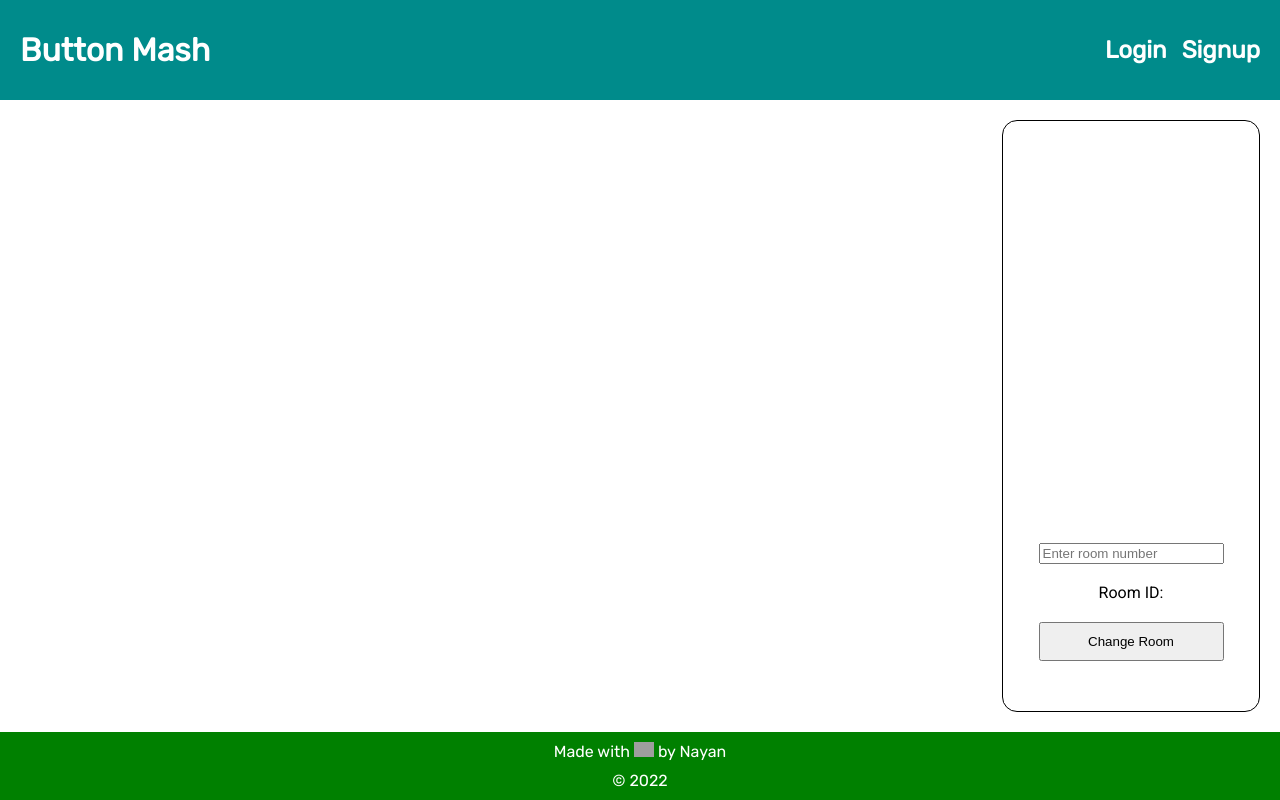
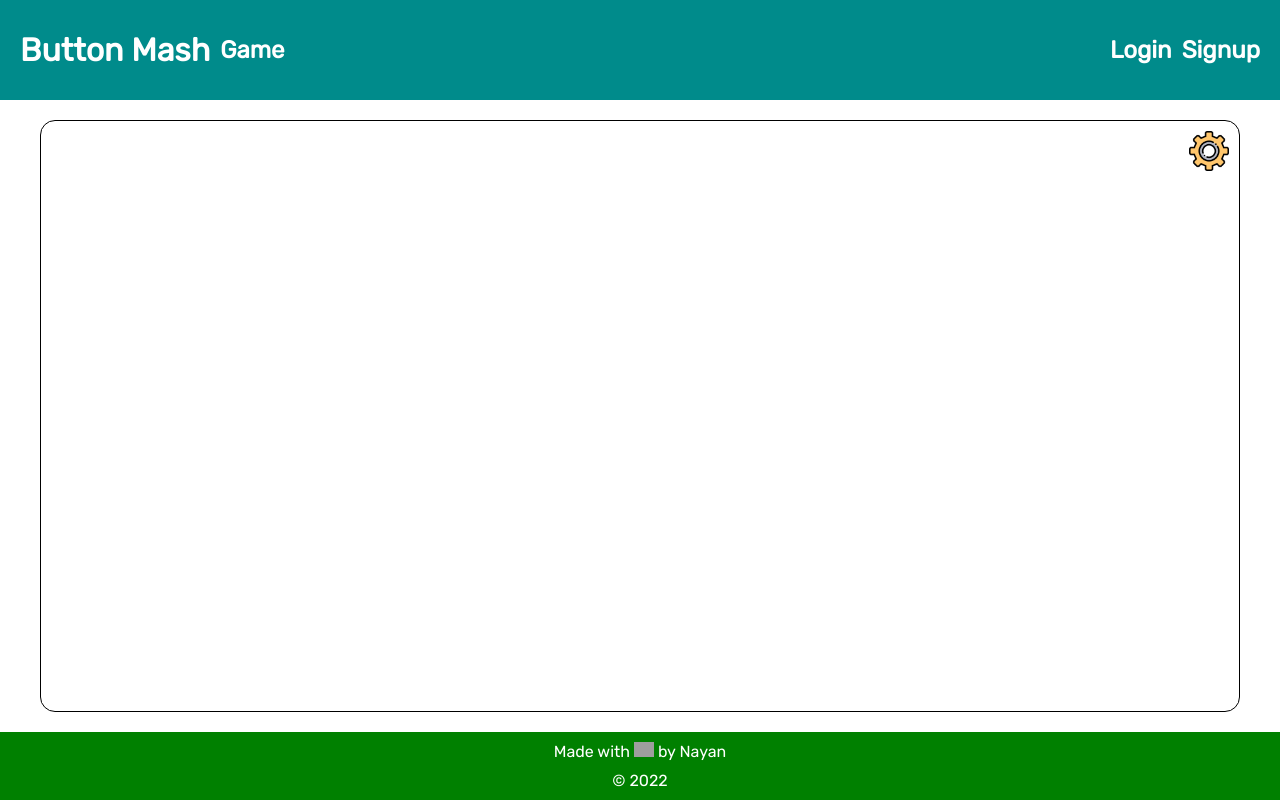
Before and after one commit to TheOneMaster/button-mash-flask, a Flask app: page /game in a window 1280 px wide. Run offline with Flask 2, Linux system fonts and the light colour scheme; some libraries are stand-ins or nearby versions; grey boxes are pictures that could not be loaded.

Commit message:
Base game server and client side functionality
- The outline for the HTML Page and the CSS is done
- Server side code to store and send game data to clients is done
- Client Side JS still requires a method of visualising the game score
- Scores from each client in room per tick logged in console

```diff
--- a/server/static/CSS/style.css
+++ b/server/static/CSS/style.css
@@ -1,4 +1,4 @@
-:root{
+:root {
     --theme-color: darkcyan;
     --title-font: "Rubik", sans-serif;
     --content-font: "Roboto", sans-serif;
@@ -13,9 +13,21 @@ body {
     flex-direction: column;
 }
 
- /* Top Bar */
+
+/* Helper classes */
+.flex-col {
+    display: flex;
+    flex-direction: column;
+}
+
+.flex-row {
+    display: flex;
+    flex-direction: row;
+}
+
+
+/* Top Bar */
 .topbar {
-    display: flex;
     background-color: var(--theme-color);
     width: 100%;
     box-sizing: border-box;
@@ -23,20 +35,27 @@ body {
     padding-right: 20px;
     align-items: center;
     color: white;
-
     font-family: var(--title-font);
 }
 
-.main-logo {
+.link-top {
     color: white;
     text-decoration: none;
+    font-weight: bold;
+    text-decoration: none;
+    font-size: 1.5em;
+    margin-left: 10px;
+}
+
+.link-main {
+    font-size: 2em;
+    font-weight: bold;
+    margin: 0;
 }
 
 .profile {
     height: 100px;
     margin-left: auto;
-
-    display: flex;
     align-items: center;
 }
 
@@ -50,33 +69,18 @@ body {
     margin-left: auto;
 }
 
-.auth-btns {
-    display: flex;
-    flex-direction: row;
-    column-gap: 15px;
-}
-
-.auth-btns a {
-    color: inherit;
-    font-weight: bold;
-    text-decoration: none;
-    font-size: 1.5em;
-}
-
 footer {
     margin-top: auto;
     background-color: green;
     color: white;
     padding-top: 10px;
     padding-bottom: 10px;
-    display: flex;
-    flex-direction: column;
     row-gap: 10px;
     align-items: center;
     font-family: var(--title-font);
 }
 
-footer p{
+footer p {
     margin: 0;
     padding: 0;
 }
@@ -90,6 +94,7 @@ footer p{
 .container {
     margin: 20px;
     flex-grow: 1;
+    overflow: hidden;
 }
 
 
@@ -108,10 +113,13 @@ footer p{
 }
 
 .input {
+    padding: 10px;
+    box-sizing: border-box;
+}
+
+.form-input {
+    width: 100%;
     margin-bottom: 10px;
-    padding: 10px;
-    width: 100%;
-    box-sizing: border-box;
 }
 
 .btn {
@@ -119,9 +127,8 @@ footer p{
     padding: 10px 30px;
     border: none;
     border-radius: 8px;
-
     color: white;
-    font-size:18px;
+    font-size: 18px;
     font-weight: bold;
     background-color: var(--theme-color)
 }
@@ -132,7 +139,6 @@ footer p{
     width: 100%;
     box-sizing: border-box;
     border-radius: 10px;
-
     font-weight: bold;
     background-color: lightgray;
     color: white;
@@ -155,25 +161,69 @@ footer p{
 
 /* Game CSS */
 .game-container {
-    display: flex;
     height: 100%;
 }
 
+.game-main {
+    flex-grow: 1;
+    margin-left: 20px;
+    margin-right: 20px;
+    border: 1px black solid;
+    border-radius: 15px;
+    position: relative;
+    transition: 1s;
+}
+
+#settingsGear {
+    position: absolute;
+    top: 10px;
+    right: 10px;
+    height: 40px;
+}
+
+
 .game-settings {
-    margin-left: auto;
-    display: flex;
+    max-width: 300px;
+    min-width: 200px;
+    border-radius: 15px;
+    justify-content: center;
+    border: 1px black solid;
+    padding: 20px;
+    visibility: visible;
+    white-space: nowrap;
+    transition: all 1s;
+}
 
-    border-radius: 15px;
-    width: 20vw;
-    justify-content: center;
+.settings-div {
+    align-items: center;
+}
 
-    border: 1px black solid;
+.settings-str {
+    margin-top: 0px;
+}
+
+.settings-input {
+    font-size: 1rem;
+    width: auto;
 }
 
 .room-settings {
     margin-top: auto;
     padding-bottom: 50px;
-    display: flex;
-    flex-direction: column;
-    align-items: center;
 }
+
+#roomId-str {
+    margin-top: 0px;
+}
+
+.hidden {
+    max-width: 0px;
+    min-width: 0px;
+    visibility: hidden;
+    opacity: 0;
+    width: 0px;
+    margin: 0px;
+    padding: 0px;
+    border: 0px;
+    overflow: hidden;
+}
--- a/server/static/client-JS/game.js
+++ b/server/static/client-JS/game.js
@@ -1,14 +1,162 @@
+// JS for the HTML
+
+const eventHandlers = {
+    settingsToggle: function () {
+        let settings = document.getElementById('gameSettings');
+        settings.classList.toggle('hidden');
+    }
+}
+
+function addEventHandlers() {
+
+    let settings_gear = document.getElementById('settingsGear');
+
+    settings_gear.addEventListener('click', eventHandlers.settingsToggle);
+}
+
+
+// Socket IO stuff
+
 const socket = io();
 
+function changeRoom() {
+    let btn = document.getElementById("changeRoomBtn");
+    let room_entry = document.getElementById("roomId");
+    let curRoom = document.getElementById("roomId-str");
 
-socket.on('connect', ()=>{
+    curRoom = curRoom.textContent.slice(17);
+    let room = room_entry.value;
+
+    if (room && room !== curRoom) {
+        socket.emit('room-change', Number(room));
+        room_entry.value = '';
+    }
+}
+
+function changeUsername() {
+    let userString = document.getElementById("username-str");
+    let username = userString.dataset.str;
+
+    let usernameInp = document.getElementById("usernameInp");
+    let inpString = usernameInp.value;
+
+    if (inpString && username !== inpString) {
+        socket.emit("username-change", inpString)
+        usernameInp.value = '';
+    }
+
+}
+
+
+socket.on('connect', () => {
     console.log(socket.id);
-    console.log('test')
 });
 
-socket.on('settings', (options)=>{
-    let room = options['room'];
-    let room_str = document.getElementById("roomId-str");
+socket.on('error', (msg) => {
+    alert(msg);
+})
 
-    room_str.textContent = `Room ID: ${room}`;
+socket.on('client-settings', (json) => {
+    let username = json.username;
+    let room = json.room;
+
+    let curUserEl = document.getElementById('username-str');
+    let curUser = curUserEl.dataset.str;
+
+    if (!curUser || curUser !== username) {
+        curUserEl.dataset.str = username;
+        curUserEl.textContent = `Username: ${username}`
+    }
+
+    let curRoomEl = document.getElementById('roomId-str');
+    let curRoom = curRoomEl.dataset.room;
+
+    if (!curRoom || curRoom !== room) {
+        curRoomEl.dataset.room = room;
+        curRoomEl.textContent = `Current room ID: ${room}`;
+    }
+
+    console.log('Updated settings')
 })
+
+socket.on('start-game', () => {
+    console.log('Starting game');
+    game.initGame()
+});
+
+socket.on('waiting-game', () => {
+    console.log('Waiting for other players')
+})
+
+socket.on('game-score', (score) => {
+    console.log(score)
+})
+
+
+const game = {
+
+    maxTime: 30,
+    totalPress: 0,
+    score: 0,
+
+
+    start_time: undefined,
+    end_time: undefined,
+
+    mash_key: ' ',
+
+    // FPS
+    freq: 30,
+    tick: 0,
+
+    resetGame: function () {
+        game.totalPress = 0;
+        game.score = 0
+
+        game.start_time = undefined;
+        game.end_time = undefined;
+
+        game.tick = 0
+    },
+
+    initGame: function () {
+        game.setCallbacks();
+
+        game.start_time = new Date().getTime();
+
+        let gameloop = setInterval(game.gameLoop, 1000 / game.freq);
+        setTimeout(() => game.gameEnd(gameloop), 1000 * game.maxTime);
+    },
+
+    setCallbacks: function () {
+        let gameContainer = document.getElementById('gameMain');
+        gameContainer.addEventListener('keydown', (e) => {
+            if (game.mash_key === e.key) {
+                game.totalPress += 1;
+            }
+        });
+        gameContainer.focus();
+    },
+
+    gameLoop: function () {
+        game.current_time = new Date().getTime();
+        game.score = game.totalPress / ((game.current_time - game.start_time) / 1000);
+        game.tick += 1;
+
+        let msg = {
+            'tick_id': game.tick,
+            'score': game.score
+        };
+
+        socket.emit('game-tick', msg);
+    },
+
+    gameEnd: function (loop) {
+        clearInterval(loop);
+        socket.emit('game-end', game.score)
+        game.resetGame()
+    }
+
+
+
+}
--- a/server/templates/game.jinja
+++ b/server/templates/game.jinja
@@ -6,17 +6,43 @@
 {% endblock %}
 
 {% block body %}
-<div class="game-container">
-    <div class="game-main">
-
+<div class="game-container flex-row">
+    <div class="game-main" id="gameMain" tabindex="1">
+        <img id="settingsGear" src="{{ url_for('static', filename='Images/gear.png') }}">
     </div>
 
-    <div class="game-settings">
-        <div class="room-settings">
-            <input type="text" placeholder="Enter room number" id="roomId"><br>
-            <label id="roomId-str">Room ID: </label>
-            <button class="room-btn submit-btn">Change Room</button>
+    <div class="game-settings flex-col settings-transition hidden" id="gameSettings">
+
+        <div class="username-settings settings-div flex-col" >
+            <h2>Username</h2>
+            <h3 class="settings-str" id="username-str">Username:</h3>
+
+            <input type="text" class="settings-input input" placeholder="Enter username" id="usernameInp">
+            <button id="changeUserBtn" class="user-btn submit-btn btn" onclick="">Change username</button>
+
+
+
+        </div>
+
+
+        <div class="room-settings settings-div flex-col">
+            <h2>Room Settings</h2>
+            <h3 id="roomId-str" class="settings-str">Current room ID: </h3>
+            <input type="text" class="settings-input input" placeholder="Enter room number" id="roomId">
+            <button id="changeRoomBtn" class="room-btn submit-btn btn" onclick="changeRoom()">Change Room</button>
         </div>
     </div>
 </div>
 {% endblock  %}
+
+{% block modal %}
+<dialog class="roomLobby">
+    <div class="roomList">
+
+    </div>
+
+</dialog>
+<script type="text/javascript">
+    addEventHandlers()
+</script>
+{% endblock %}
--- a/server/templates/template.jinja
+++ b/server/templates/template.jinja
@@ -10,26 +10,16 @@
     {% block head %}{% endblock %}
 </head>
 <body>
-    <div class="topbar">
-
-        <a href="{{ url_for('main.home') }}" class="main-logo">
-            <h1>Button Mash</h1>
-        </a>
-
-        <div class="profile">
+    <div class="topbar flex-row">
+        <a href="{{ url_for('main.home') }}" class="link-main link-top link">Button Mash</a>
+        <a href="{{ url_for('main.game') }}" class="link-top link">Game</a>
+        <div class="profile flex-row">
             {% if current_user.is_authenticated %}
-
                 <img src="{{ current_user.picture }}">
-
             {% else %}
-
-                <div class="auth-btns">
-                    <div class="login-btn">
-                        <a href="{{ url_for('auth.login') }}">Login</a>
-                    </div>
-                    <div class="signup-btn">
-                        <a href="{{ url_for('auth.signup') }}">Signup</a>
-                    </div>
+                <div class="auth-btns flex-row">
+                    <a class="link-top link" href="{{ url_for('auth.login') }}">Login</a>
+                    <a class="link-top link" href="{{ url_for('auth.signup') }}">Signup</a>
                 </div>
             {% endif %}
         </div>
@@ -38,8 +28,10 @@
     <div class="container">
         {%- block body %}{%- endblock %}
     </div>
-    <footer>
+    <footer class="flex-col">
         <p>Made with <img class="footer-pain" src="{{ url_for('static', filename='Images/pain.png') }}"/> by Nayan</p>
         <p>© {{ date.year }} </p>
     </footer>
+    {% block modal %}
+    {% endblock %}
 </body>
```
Also changed, not shown: server/game.py (+204 -23 lines), server/static/Images/gear.png (added).
